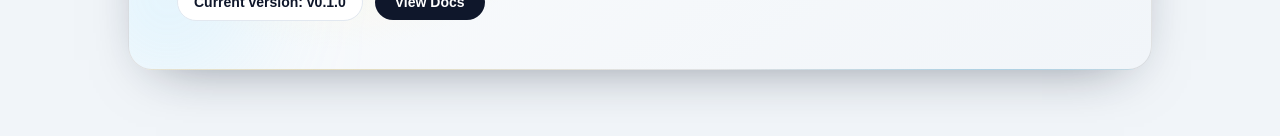
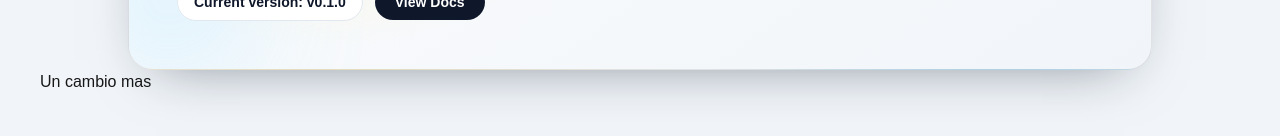
Before and after one commit to aflores/my-next-app, a Next.js app: page / in a window 1280 px wide. Shown: the part 436-572 px from the top of the page. Built offline with nearby package versions, Linux system fonts and the light colour scheme.

Commit message:
Add additional message to Home component

```diff
--- a/app/page.tsx
+++ b/app/page.tsx
@@ -7,6 +7,7 @@ export default function Home() {
       <main className="mx-auto w-full max-w-5xl">
         <Hero version={packageJson.version} />
       </main>
+      <p>Un cambio mas</p>
     </div>
   );
 }
```
